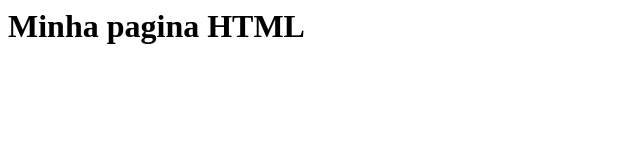
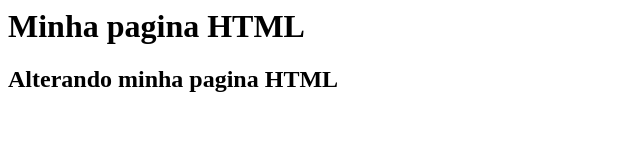
Before and after one commit to audreypujolbarbin/gama-no-github, a plain HTML site: page index.html in a window 1280 px wide. Shown: the whole page, without its empty margins (0-640 px from the left). Drawn offline with Linux system fonts and the light colour scheme.

Commit message:
arquivo index.html atualizado novamente

```diff
--- a/index.html
+++ b/index.html
@@ -1,5 +1,6 @@
 <html>
     <body>
         <h1> Minha pagina HTML</h1>
+        <h2> Alterando minha pagina HTML</h2>
     </body>
 </html>
```
